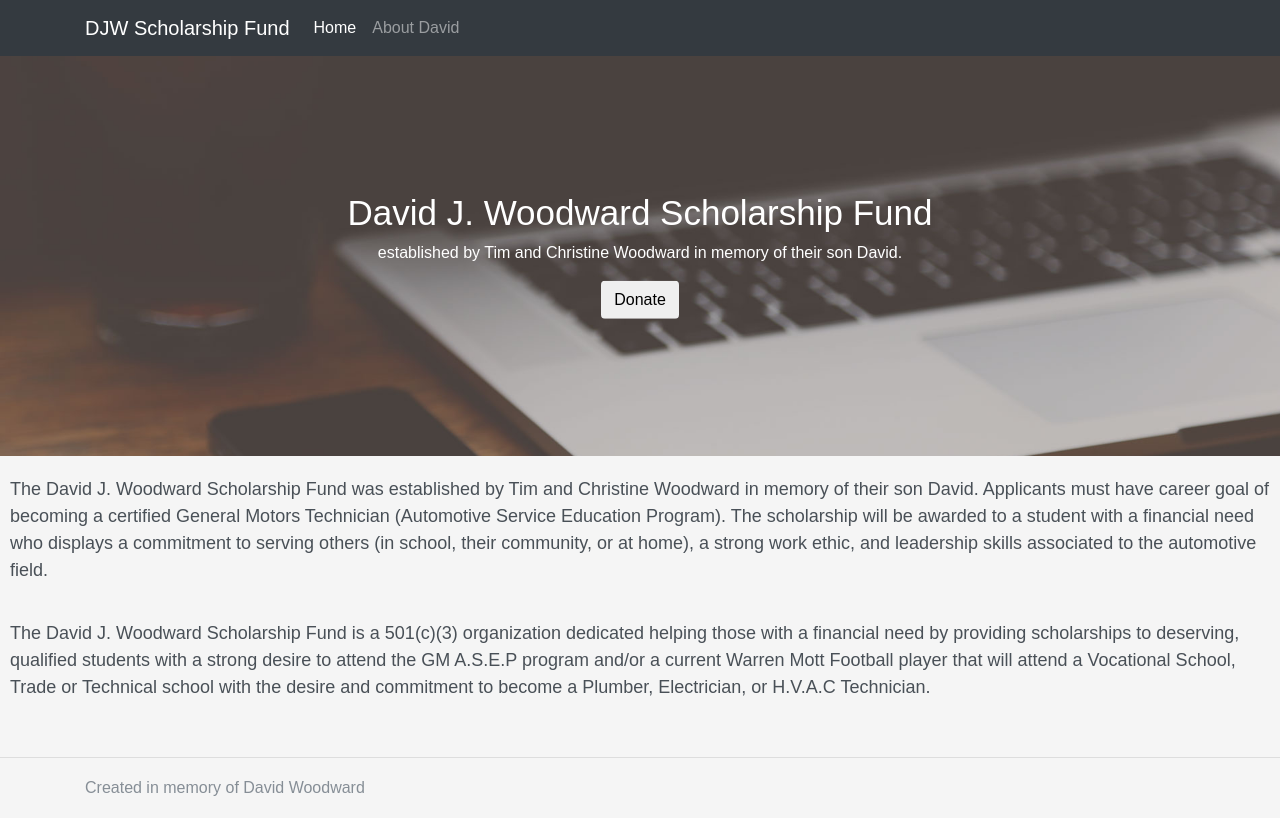
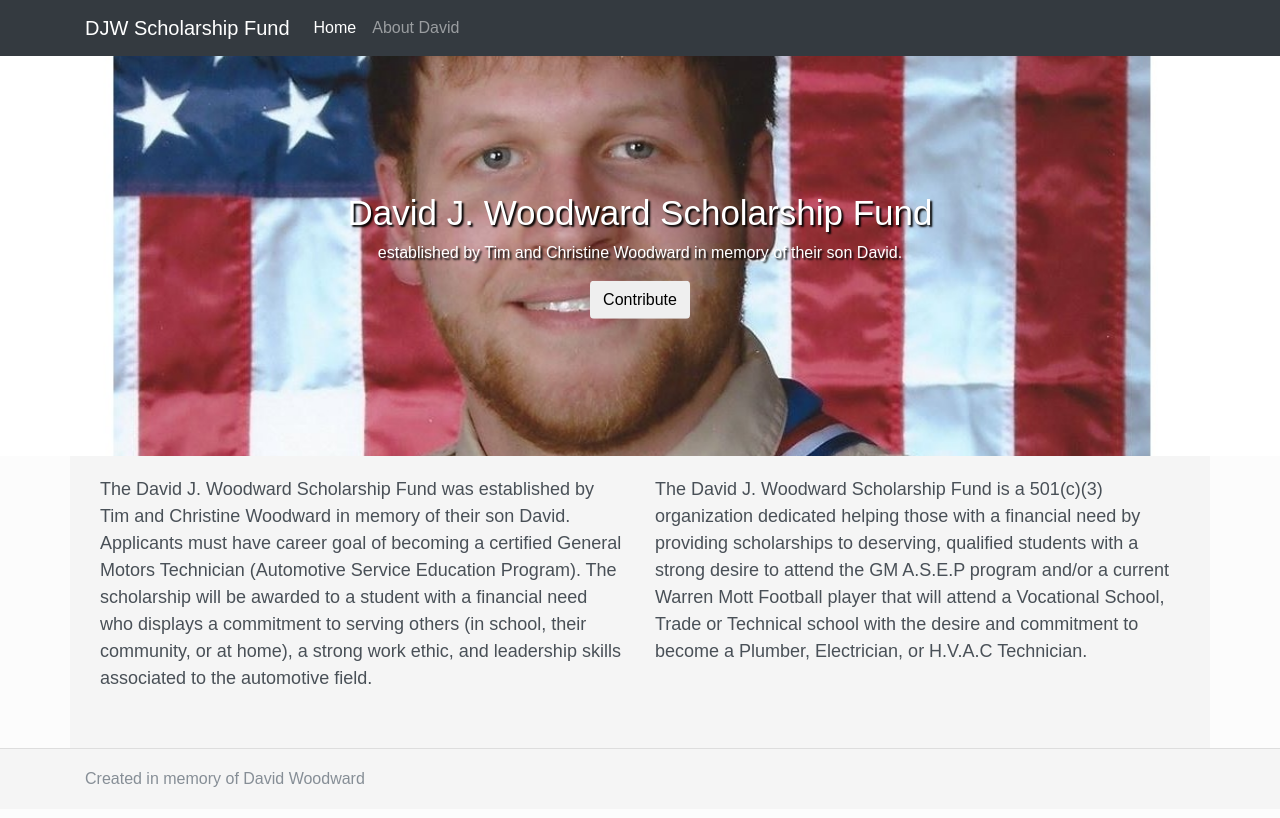
Before and after one commit to BrettMerri/David-Woodward, a React (Create React App) app in the folder client/: page / in a window 1280 px wide. Built offline with nearby package versions, Linux system fonts and the light colour scheme.

Commit message:
changed background image to a picture of david.

```diff
--- a/client/src/components/App/Main/Home/Home.css
+++ b/client/src/components/App/Main/Home/Home.css
@@ -1,14 +1,13 @@
 header.masthead {
     position: relative;
     width: 100%;
+    height: 100%;
+    min-height: 400px;
     min-height: auto;
     text-align: center;
     color: #fff;
-    background-image: url(/assets/img/header.jpg);
+    background-image: url(/assets/img/daviduniform.jpg);
     background-position: center;
-    -webkit-background-size: cover;
-    -moz-background-size: cover;
-    -o-background-size: cover;
     background-size: cover;
 }
     @media (min-width: 768px) {
@@ -33,6 +32,9 @@ header.masthead .header-content {
             transform: translateY(-50%);
         }
     }
+.header-content-inner {
+    text-shadow: 2px 2px 2px #000;
+}
 .main {
     font-size:18px;
 }
--- a/client/src/components/App/Main/Home/Home.js
+++ b/client/src/components/App/Main/Home/Home.js
@@ -8,18 +8,16 @@ const Home = () => (
         <div className="header-content-inner">
           <h1 className="title">David J. Woodward Scholarship Fund</h1>
           <p>established by Tim and Christine Woodward in memory of their son David.</p>
-          <button className="btn btn-default">Donate</button>
+          <button className="btn btn-default">Contribute</button>
         </div>
       </div>
     </header>
-    <div className="main">
+    <div className="main container">
       <div className="row section">
-        <div className="col">
+        <div className="col-md-6">
           <p>The David J. Woodward Scholarship Fund was established by Tim and Christine Woodward in memory of their son David. Applicants must have career goal of becoming a certified General Motors Technician (Automotive Service Education Program). The scholarship will be awarded to a student with a financial need who displays a commitment to serving others (in school, their community, or at home), a strong work ethic, and leadership skills associated to the automotive field.</p>
         </div>
-      </div>
-      <div className="row section">
-        <div className="col">
+        <div className="col-md-6">
           <p>The David J. Woodward Scholarship Fund is a 501(c)(3) organization dedicated helping those with a financial need by providing scholarships to deserving, qualified students with a strong desire to attend the GM A.S.E.P program and/or a current Warren Mott Football player that will attend a Vocational School, Trade or Technical school with the desire and commitment to become a Plumber, Electrician, or  H.V.A.C Technician.</p>
         </div>
       </div>
--- a/client/src/components/App/Main/Main.css
+++ b/client/src/components/App/Main/Main.css
@@ -1,6 +1,6 @@
 .main {
     background-color:#f5f5f5;
-    padding: 20px 10px;
+    padding: 20px 30px;
     border-bottom: 1px solid #DDDDDD;
     overflow-x: hidden;
 }
```
Also changed, not shown: client/public/assets/img/daviduniform.jpg (added), client/public/assets/img/header.jpg (deleted).
